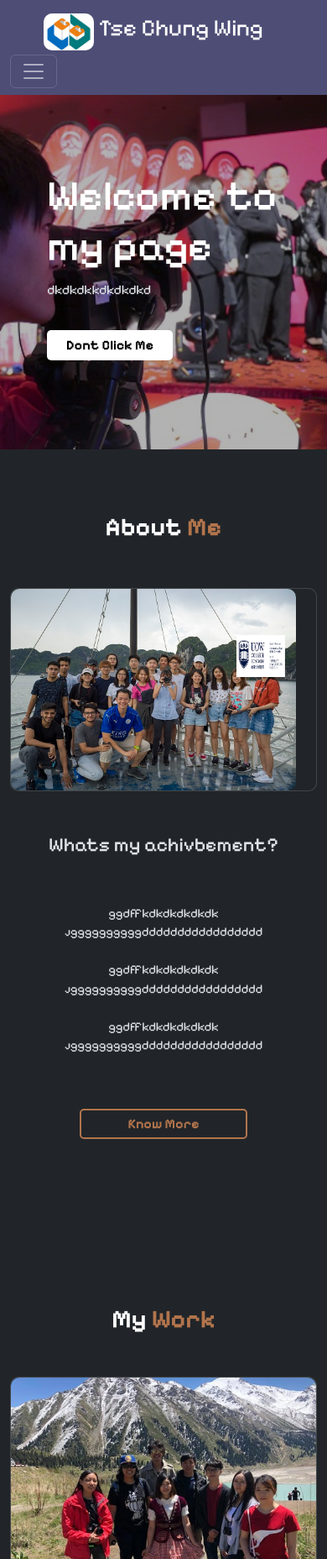
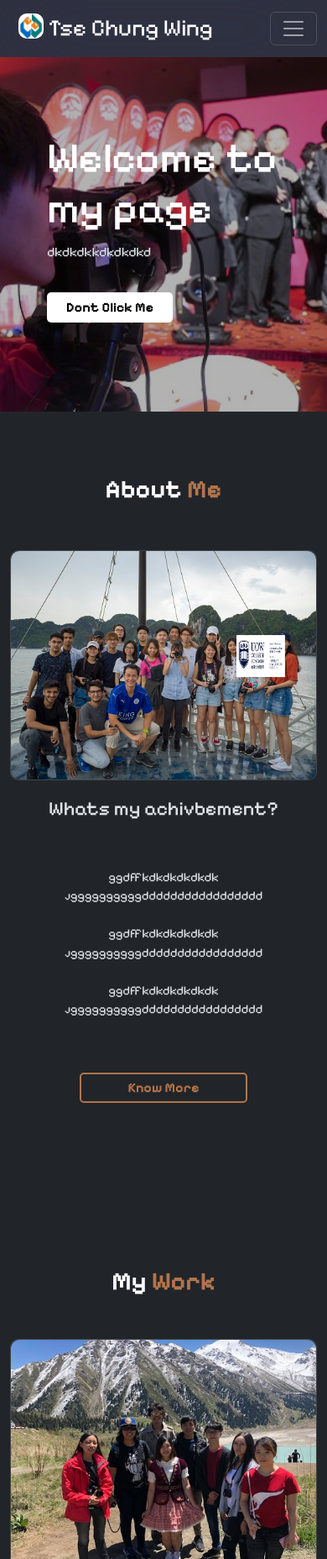
Before and after one commit to migelanlol/personal-website, a plain HTML site: page index.html in a window 390 px wide. Shown: the top 1856 px of the page at 84% size. Drawn offline with nearby package versions, Linux system fonts and the light colour scheme.

Commit message:
Add files via upload

```diff
--- a/customize.css
+++ b/customize.css
@@ -1,3 +1,4 @@
+/* scroll bar  */
 html::-webkit-scrollbar-track{
     background: transparent;
 }
@@ -11,9 +12,16 @@ html::-webkit-scrollbar{
 
 /* Navigation Header  */
 #navbar{
-    background-color: rgb(77, 77, 118);
+    background-color: rgba(77, 77, 118, 0.313);
+    -webkit-backdrop-filter: blur(50px);
+    backdrop-filter: blur(50px);
     font-family: "Pixelify Sans", sans-serif;
 }
+/* .navbar-scrolled{
+    background-color: rgba(77, 77, 118, 0.313);
+    -webkit-backdrop-filter: blur(50px);
+    backdrop-filter: blur(50px);
+} */
 #logo img{
     border-radius: 10px;
     width: 60px;
@@ -86,6 +94,7 @@ html::-webkit-scrollbar{
 }
 #about .container{
     padding-top: 70px;
+    transition: 0.5s;
 }
 .heading{
     text-align: center;
@@ -129,22 +138,34 @@ html::-webkit-scrollbar{
     #about p{
         font-size: 12px;
     }
-    #about .card img{
+    #about .content{
+        padding-top: 20px;
+    }
+    /* #about .card img{
         width: 640px;
         height: 340px;
-    }
+    } */
 }
 @media screen and (max-width:766px){
+    #logo img{
+        border-radius: 10px;
+        width: 30px;
+        height: 30px;
+        margin-left: 10px;
+    }
+    /* .logo{
+        font-size: 10px;
+    } */
     #about p{
         font-size: 15px;
     }
     #about{
         height: 120vh;
     }
-    #about .card img{
+    /* #about .card img{
         width:  340px;
         height: 240px;
-    }
+    } */
     #home .content{
         padding-top: 90px;
         margin-left: 56px;
@@ -173,12 +194,17 @@ html::-webkit-scrollbar{
     border-radius: 10px;
     transition: 0.5s;
     cursor: pointer;
+    opacity: 100%;
 }
 #top-cards .card img{
     border-radius: 10px;
 }
 #top-cards .card:hover{
     transform: translateY(-10px);
+    opacity: 50%;
+}
+#about .container:hover{
+    transform: translateY(-20px);
 }
 
 /* footer  */
@@ -218,3 +244,28 @@ html::-webkit-scrollbar{
     text-align: center;
     line-height: 50px;
 }
+
+/* top card resize when mobile  */
+@media screen and (max-width:766px){
+    #top-cards{
+        height: 170vh;
+    }
+    #footer{
+        width:102%;
+    }
+}
+
+@media screen and (max-width:506px){
+    #top-cards{
+        height: 150vh;
+    }
+    #footer{
+        width:102%;
+    }
+}
+
+@media screen and (max-width:400px){
+    #top-cards{
+        height: 120vh;
+    }
+}
```
